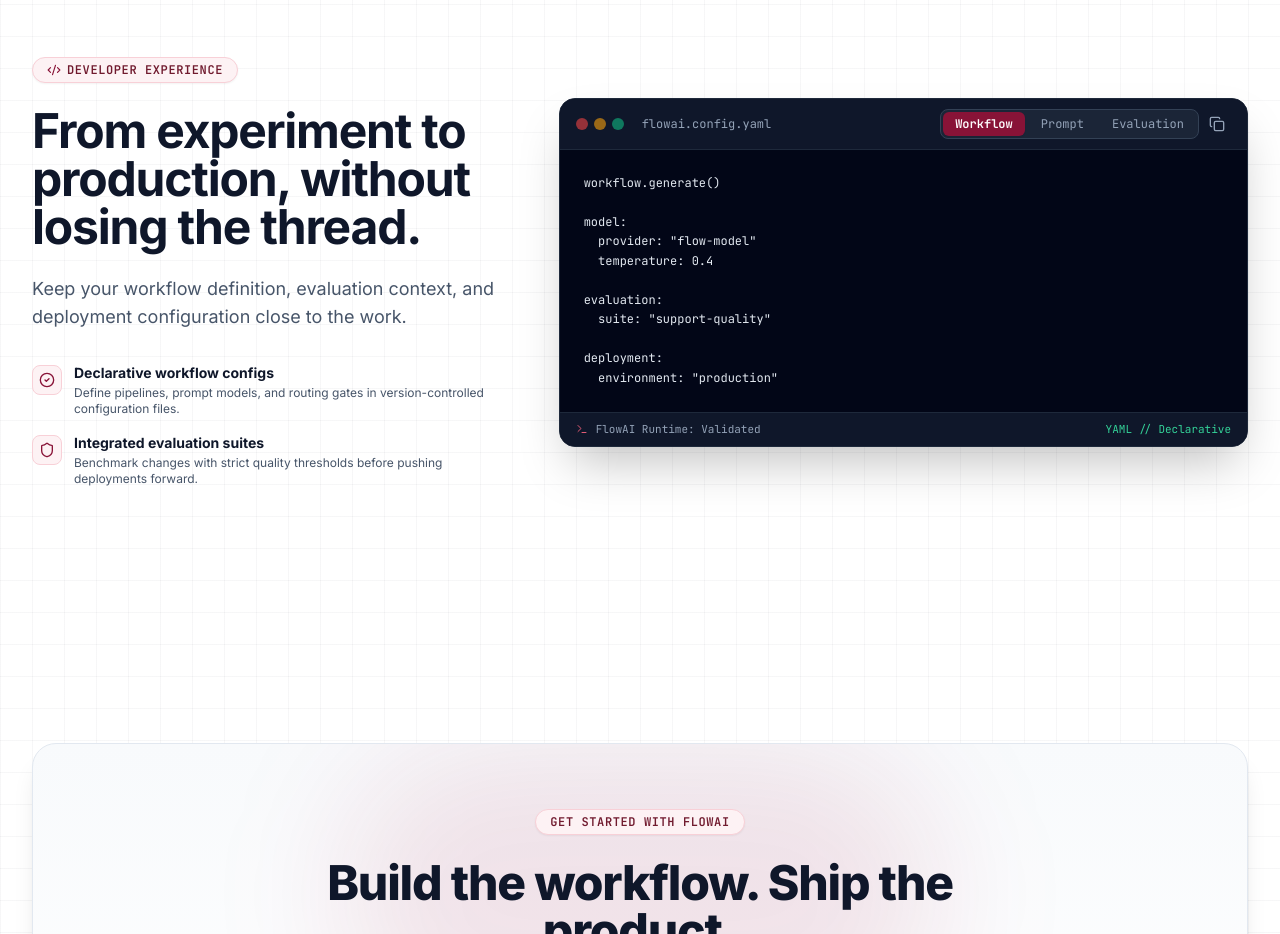
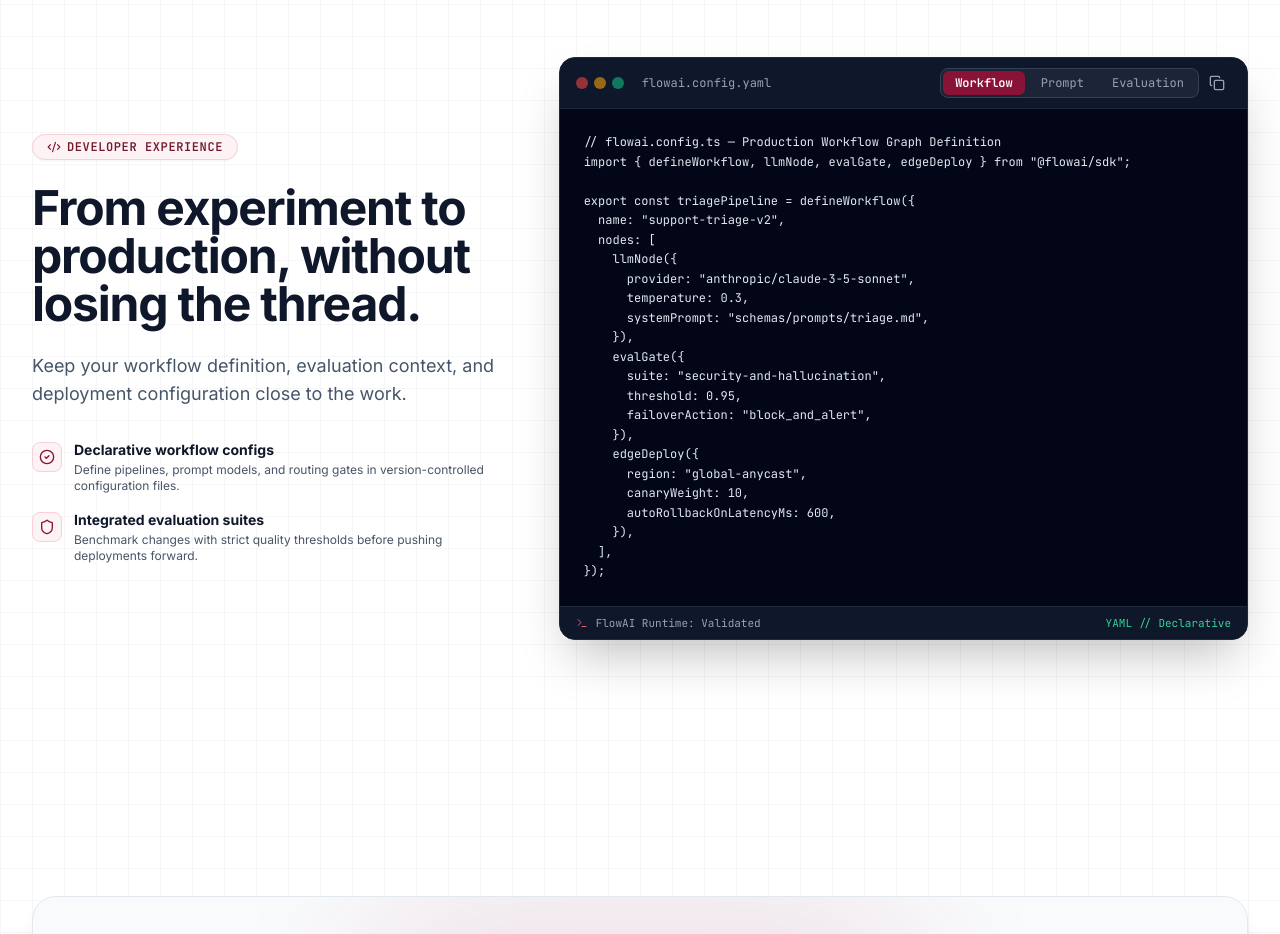
Before and after one commit to Amit123103/FLOWAI, a Next.js app: page / in a window 1280 px wide. Shown: the part 5020-5954 px from the top of the page. Built offline with nearby package versions, Linux system fonts and the light colour scheme.

Commit message:
feat: add mock data structures and interfaces for AI workflow management and observability

```diff
--- a/data/flowai.ts
+++ b/data/flowai.ts
@@ -303,22 +303,58 @@ export const HOW_IT_WORKS_STEPS = [
 ];
 
 export const CODE_SNIPPETS = {
-  workflow: `workflow.generate()
+  workflow: `// flowai.config.ts — Production Workflow Graph Definition
+import { defineWorkflow, llmNode, evalGate, edgeDeploy } from "@flowai/sdk";
 
+export const triagePipeline = defineWorkflow({
+  name: "support-triage-v2",
+  nodes: [
+    llmNode({
+      provider: "anthropic/claude-3-5-sonnet",
+      temperature: 0.3,
+      systemPrompt: "schemas/prompts/triage.md",
+    }),
+    evalGate({
+      suite: "security-and-hallucination",
+      threshold: 0.95,
+      failoverAction: "block_and_alert",
+    }),
+    edgeDeploy({
+      region: "global-anycast",
+      canaryWeight: 10,
+      autoRollbackOnLatencyMs: 600,
+    }),
+  ],
+});`,
+  prompt: `# triage.prompt.yaml — Context & Template Manifest
+version: "2.1"
+name: "customer-intent-triage"
 model:
-  provider: "flow-model"
-  temperature: 0.4
+  primary: "claude-3-5-sonnet"
+  fallback: "gemini-2-flash"
+  timeout_ms: 1200
 
-evaluation:
-  suite: "support-quality"
+system: |
+  You are FlowAI triage engine. Classify incoming tickets into JSON:
+  { intent: string, severity: HIGH | MED | LOW, routeTo: string }
 
-deployment:
-  environment: "production"`,
-  prompt: `prompt:
-  system: "You are a helpful assistant."
-  input: "{{user_message}}"`,
-  evaluation: `suite:
-  name: "support-quality"
-  cases: 48
-  threshold: 0.90`,
+inputs:
+  - name: user_query
+    type: string
+    sanitize: strict_regex`,
+  evaluation: `import pytest
+from flowai.evals import evaluate_pipeline, Assertions
+
+def test_triage_accuracy():
+    result = evaluate_pipeline(
+        pipeline="support-triage-v2",
+        dataset="./datasets/production_evals.jsonl",
+        metrics=[
+            Assertions.no_pii_leakage(),
+            Assertions.latency_p95_under(400),
+            Assertions.semantic_similarity_above(0.92),
+        ]
+    )
+    assert result.passed is True
+    print(f"Eval Pass Rate: {result.pass_rate * 100}%")`,
 };
```
